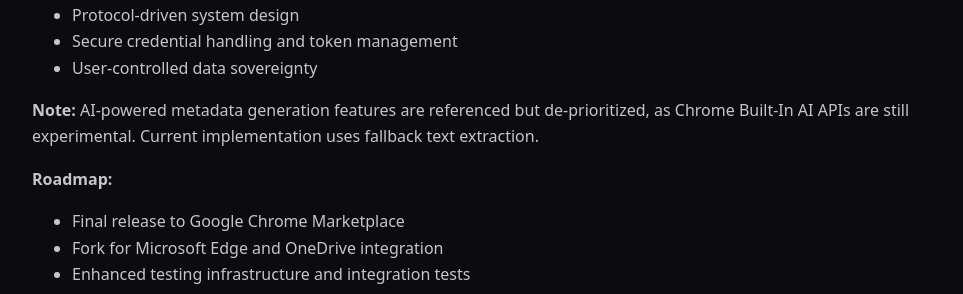
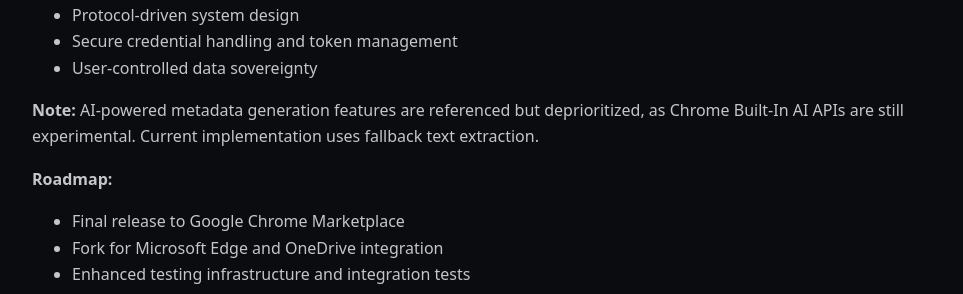
Before and after one commit to steven-tomlinson/steventomlinson.dev, a Jekyll site: the page built from ai-projects.md, in a window 1280 px wide and 900 px high, scrolled down 1837 px. Shown: the part 161-455 px from the top of the window, without its empty margins (158-1121 px from the left). Built offline with Jekyll 4.4.1, drawn with Linux system fonts in a browser that asks for light colours.

Commit message:
Fix spelling: de-prioritized → deprioritized
Co-authored-by: steven-tomlinson <8976999+steven-tomlinson@users.noreply.github.com>

```diff
--- a/ai-projects.md
+++ b/ai-projects.md
@@ -73,7 +73,7 @@ A Chrome Extension (Manifest V3) implementing the lockb0x protocol for creating
 * Secure credential handling and token management
 * User-controlled data sovereignty
 
-**Note:** AI-powered metadata generation features are referenced but de-prioritized, as Chrome Built-In AI APIs are still experimental. Current implementation uses fallback text extraction.
+**Note:** AI-powered metadata generation features are referenced but deprioritized, as Chrome Built-In AI APIs are still experimental. Current implementation uses fallback text extraction.
 
 **Roadmap:**
 * Final release to Google Chrome Marketplace
```
